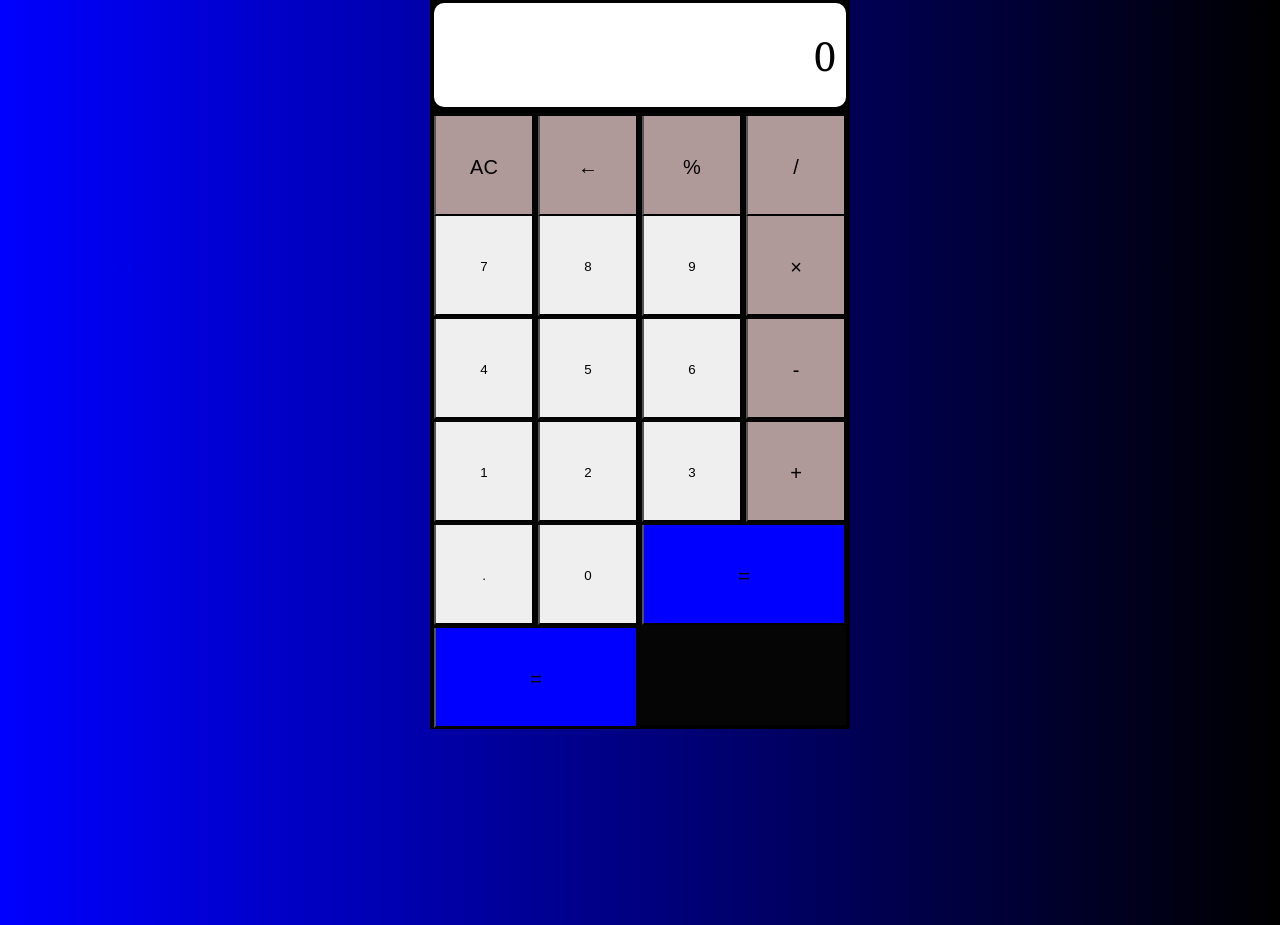
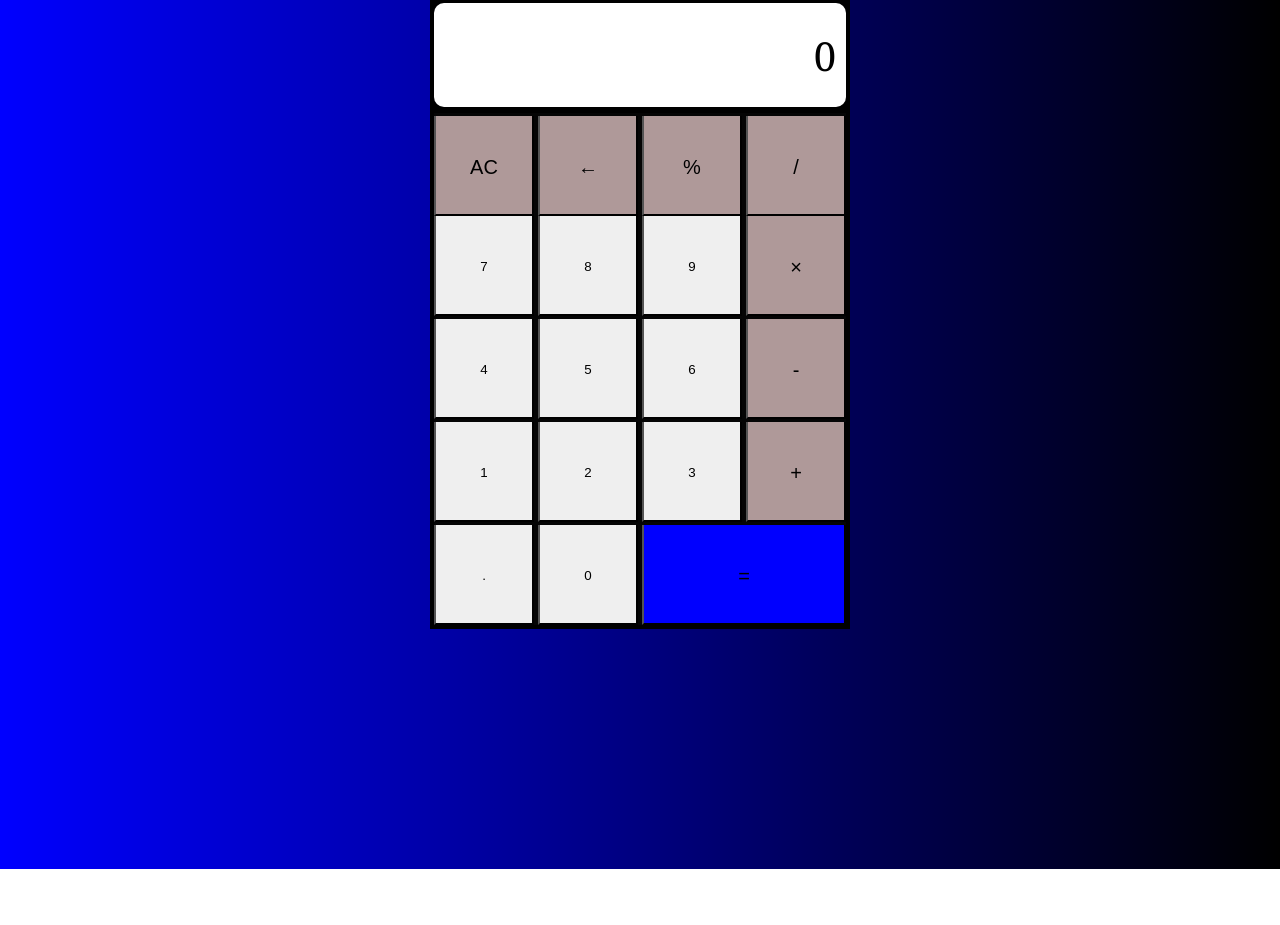
Before and after one commit to RonaldArenas/sena, a plain HTML site: page calculadora/index.html in a window 1280 px wide. Shown: the part 241-1166 px from the top of the page. After the commit the page ends 1110 px from the top, so only its background shows below. Drawn offline with Linux system fonts and the light colour scheme.

Commit message:
quitando boton

```diff
--- a/calculadora/index.html
+++ b/calculadora/index.html
@@ -31,7 +31,7 @@
             <button class="numero" id="punto">.</button>
             <button class="numero" id="cero">0</button>
             <button class="operador" id="igual">=</button>
-            <button class="operador" id="igual">=</button>
+
 
 
         </div>
```
